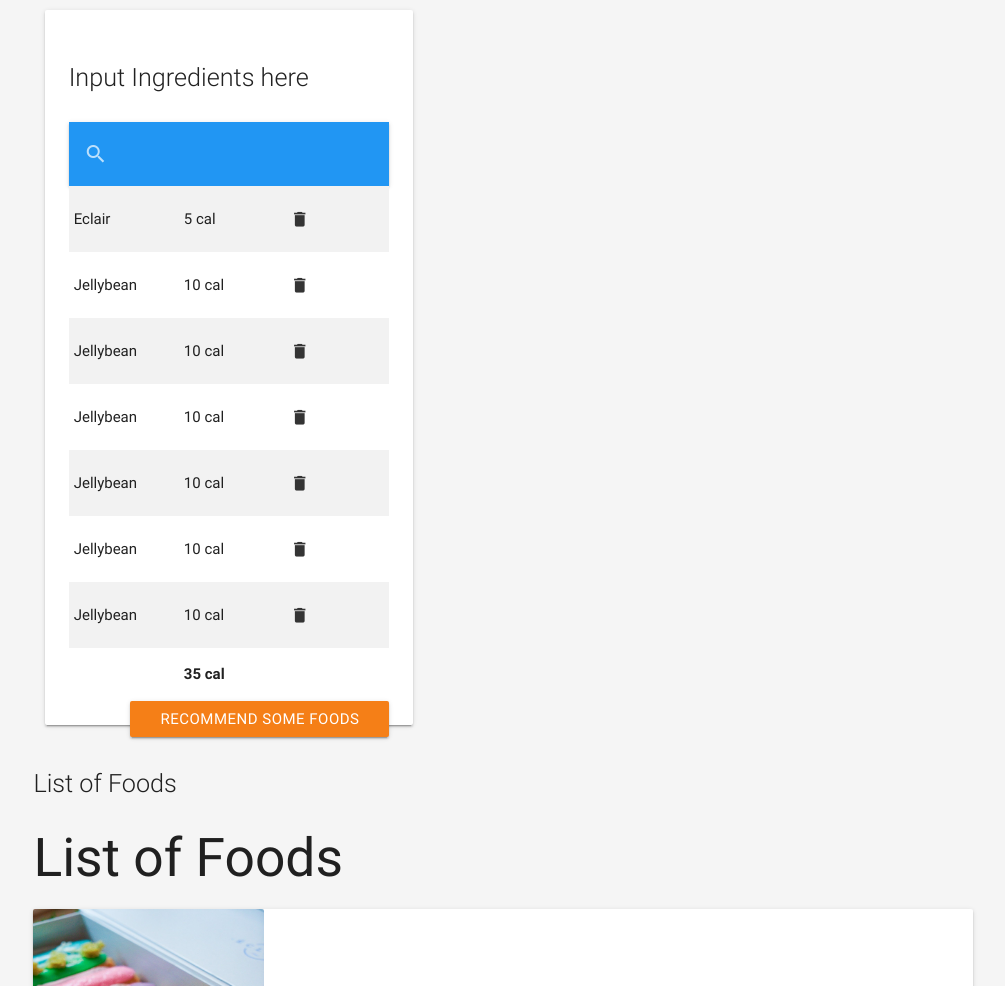
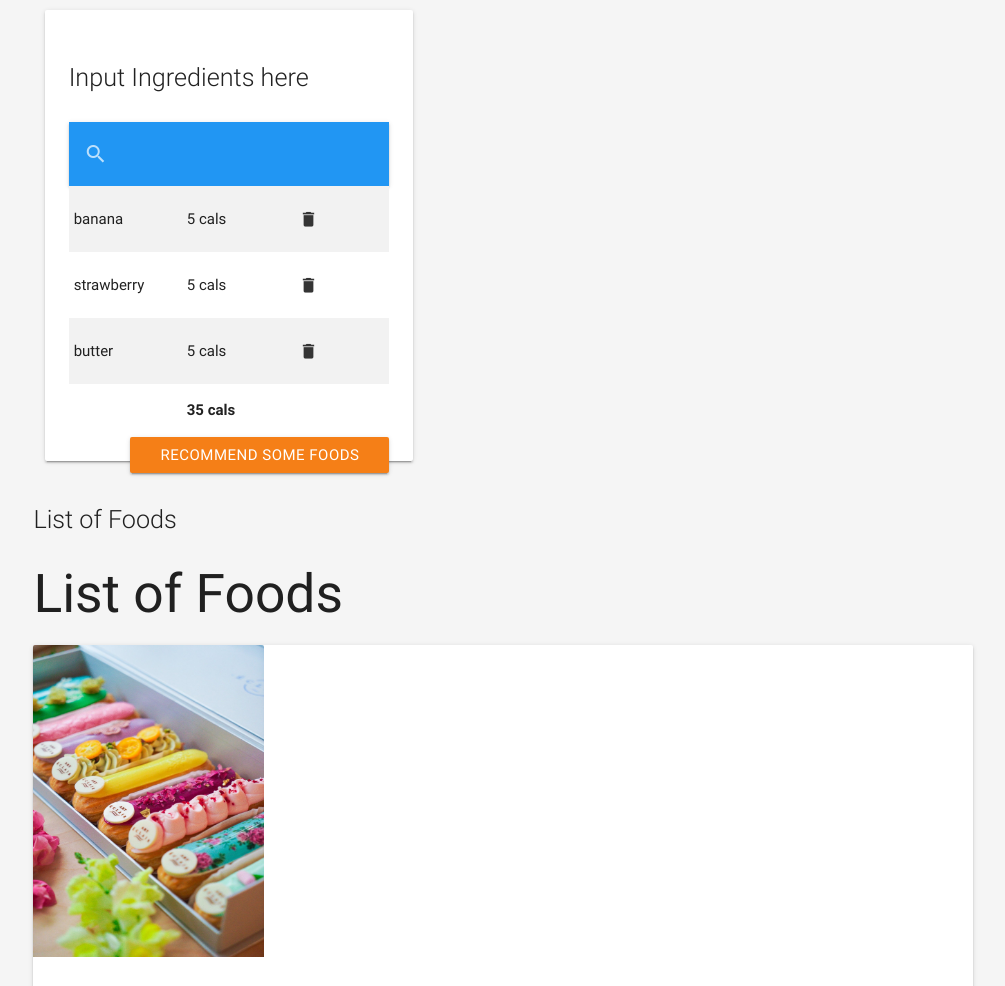
Before and after one commit to HacktivFood/HacktivFoodProject, a website: page client/index.html in a window 1280 px wide. Shown: the part 715-1701 px from the top of the page, without its empty margins (137-1142 px from the left). Drawn offline with nearby package versions, Linux system fonts and the light colour scheme.

Commit message:
handling data input

```diff
--- a/client/index.html
+++ b/client/index.html
@@ -126,7 +126,7 @@
                 <p class="flow-text">Input Ingredients here</p>
                 <nav>
                     <div class="nav-wrapper">
-                      <form>
+                      <form onsubmit="addIngredients(event)">
                         <div class="input-field blue">
                           <input id="search" type="search" required>
                           <label class="label-icon" for="search"><i class="material-icons">search</i></label>
@@ -145,52 +145,13 @@
                       </tr> -->
                     </thead>
 
-                    <tbody>
-                      <tr>
-                        <td>Eclair</td>
-                        <td>5 cal</td>
-                        <td><a class="btn-flat" href="#"><i class="material-icons">delete</i></a></td>
-                      </tr>
-                      <tr>
-                        <td>Jellybean</td>
-                        <td>10 cal</td>
-                        <td><a class="btn-flat" href="#"><i class="material-icons">delete</i></a></td>
-                      </tr>
-                      <tr>
-                        <td>Jellybean</td>
-                        <td>10 cal</td>
-                        <td><a class="btn-flat" href="#"><i class="material-icons">delete</i></a></td>
-                      </tr>
-                      <tr>
-                        <td>Jellybean</td>
-                        <td>10 cal</td>
-                        <td><a class="btn-flat" href="#"><i class="material-icons">delete</i></a></td>
-                      </tr>
-                        <tr>
-                        <td>Jellybean</td>
-                        <td>10 cal</td>
-                        <td><a class="btn-flat" href="#"><i class="material-icons">delete</i></a></td>
-                      </tr>
-                      <tr>
-                        <td>Jellybean</td>
-                        <td>10 cal</td>
-                        <td><a class="btn-flat" href="#"><i class="material-icons">delete</i></a></td>
-                      </tr>
-                      <tr>
-                        <td>Jellybean</td>
-                        <td>10 cal</td>
-                        <td><a class="btn-flat" href="#"><i class="material-icons">delete</i></a></td>
-                      </tr>
-                      <tr>
-                        <td></td>
-                        <td><b>35 cal</b></td>
-                        <td></td>
-                      </tr>
+                    <tbody id="ingredients-container">
+
 
                     </tbody>
                   </table>
 
-                  <a class="waves-effect waves-light btn right" onclick="logout()" style=" background-color: #f57f17 ;">Recommend Some Foods</a>
+                  <a class="waves-effect waves-light btn right" onclick="fetchFoodRecipe(event)" style=" background-color: #f57f17 ;">Recommend Some Foods</a>
 
               </div>
             </div>
@@ -200,7 +161,7 @@
     <!-- LIST PNY RECIPES-->
     <section id="login-page">
     <p class="flow-text">List of Foods</p>
-    <h2 class="header">List of Foods</h2>
+    <h2 class="header" id="cobaDataRecipe">List of Foods</h2>
     <div class="card">
     <!-- <div class="card-panel hoverable"> -->
         <div class="card-image waves-effect waves-block waves-light">
--- a/client/main.js
+++ b/client/main.js
@@ -1,16 +1,54 @@
 const baseUrl = `http://localhost:3000`
+
+let ingredients = ['banana', 'strawberry', 'butter']
+
+// let ingredients = []
 
 $(document).ready(function () {
     checkAuth()
 })
 
+function addIngredients(event){
+    event.preventDefault()
+
+    let ingredient = $('#search').val()
+    ingredients.push(ingredient)
+    fetchIngredients()
+
+}
+
+function fetchIngredients(){
+    $('#ingredients-container').empty()
+    ingredients.forEach(element => {
+        $('#ingredients-container').append(`
+        <tr>
+            <td>${element}</td>
+            <td>5 cals</td>
+            <td><a class="btn-flat" href="#"><i class="material-icons">delete</i></a></td>
+            </tr>
+        `)
+    })
+
+    // JUmlah total calories
+    let totalCals = '35 cals'
+    $('#ingredients-container').append(`
+            <tr>
+                <td></td>
+                <td><b>${totalCals}</b></td>
+                <td></td>
+            </tr>
+    `)
+}
+
 function checkAuth() {
     if (localStorage.getItem('token')) {
         $('#login-page').hide()
         $('#home-page').show()
+        fetchIngredients()
         $('#fetch-recipes').show()
     } else {
         $('#login-page').show()
+        fetchIngredients()  //nnti klo mau pkek login logout ini di comment y
         $('#home-page').hide()
         $('#fetch-recipes').hide()
     }
@@ -43,3 +81,22 @@ function logout() {
     localStorage.clear()
     checkAuth()
 }
+
+function fetchFoodRecipe(event){
+    event.preventDefault()
+
+    $('#cobaDataRecipe').text(JSON.stringify(ingredients))
+
+    // $.ajax({
+    //     url : `${baseUrl}/recipes`,
+    //     method : 'get',
+    //     data : {ingredients}
+    // })
+    // .done((response) => {
+    //     console.log(response)
+    // })
+    // .fail((err) => {
+    //     console.log(err)
+    // })
+
+}
```
